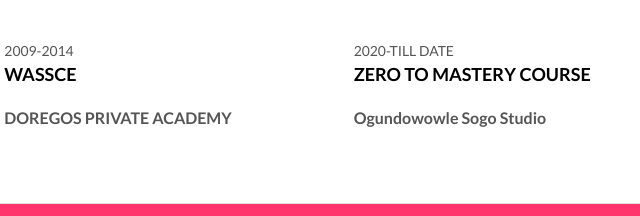
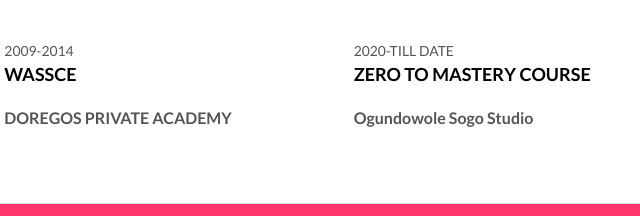
Before and after one commit to Olotuah/My-Portfolio, a plain HTML site: page index.html in a window 1280 px wide. Shown: the part 1864-2080 px from the top of the page, 476-1116 px from the left. Drawn offline with nearby package versions, Linux system fonts and the light colour scheme.

Commit message:
Add files via upload

```diff
--- a/index.html
+++ b/index.html
@@ -141,7 +141,7 @@
                 <div class="education-experience">
                   <small class="date">2020-TILL DATE</small>
                   <h3 class="h5 date-title">ZERO TO MASTERY COURSE</h3>
-                  <p><strong>Ogundowowle Sogo Studio</strong></p>
+                  <p><strong>Ogundowole Sogo Studio</strong></p>
                 </div>
               </div>
             </div>
```
